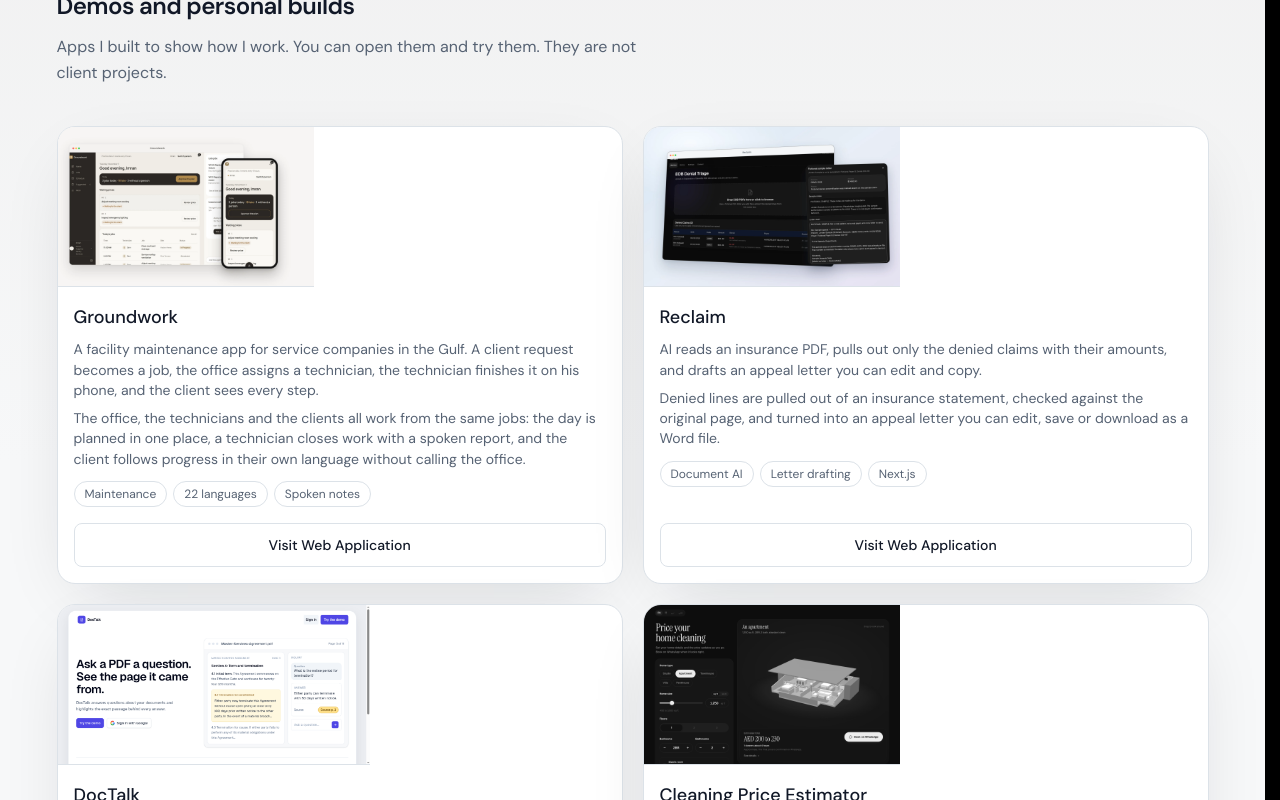
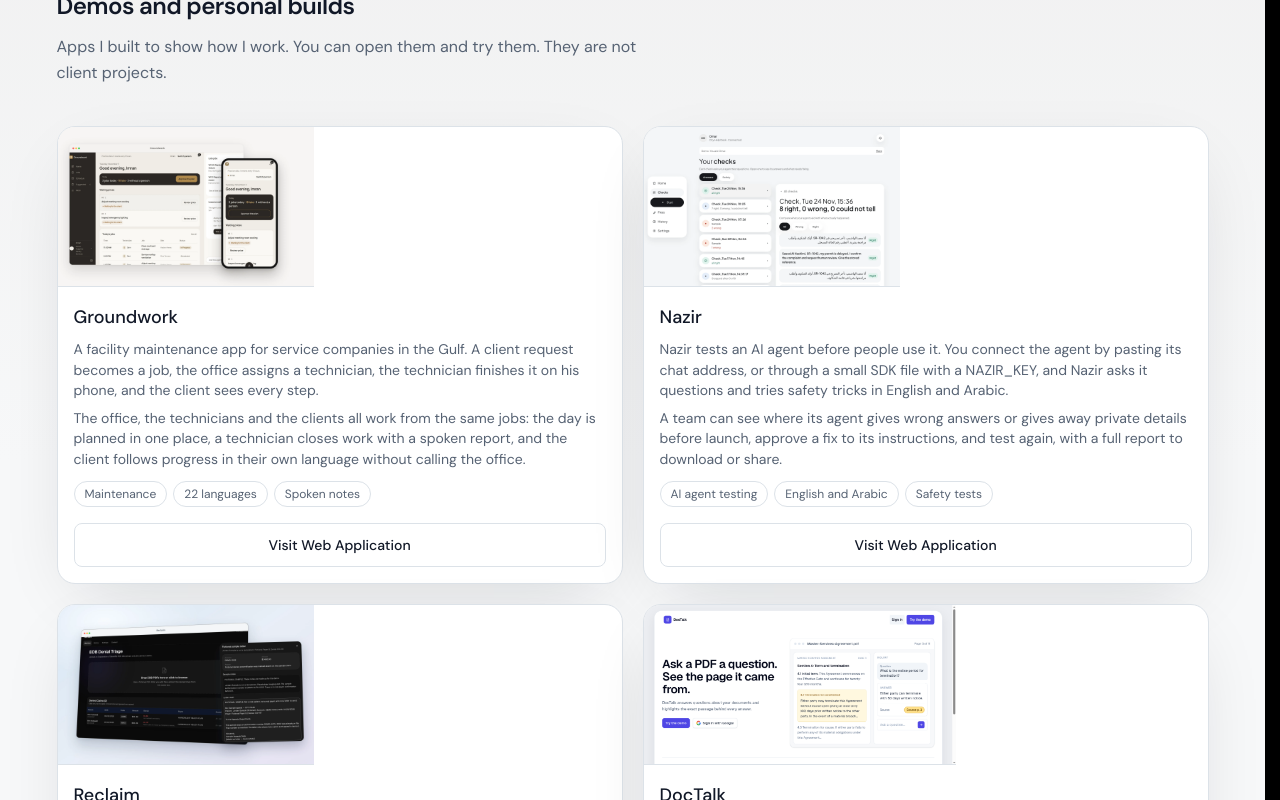
Before and after one commit to shanifadhil33-blip/My-portfolio, a Next.js app: page / in a window 1280 px wide. Shown: the part 1940-2740 px from the top of the page. Built offline with nearby package versions, Linux system fonts and the light colour scheme.

Commit message:
Add Nazir project card

```diff
--- a/src/components/ProjectImage.tsx
+++ b/src/components/ProjectImage.tsx
@@ -28,6 +28,8 @@ const SCREENSHOT_SIZE: Record<string, { width: number; height: number }> = {
   "/screenshots/heroes/meridian-freight.webp": { width: 2880, height: 1800 },
   "/screenshots/heroes/reclaim.webp": { width: 2880, height: 1800 },
   "/screenshots/heroes/eob-reader.webp": { width: 2880, height: 1800 },
+  "/screenshots/heroes/nazir.webp": { width: 2880, height: 1800 },
+  "/screenshots/heroes/nazir-report.webp": { width: 2880, height: 1800 },
   "/screenshots/groundwork-desktop-home.png": { width: 2880, height: 1800 },
   "/screenshots/groundwork-desktop-schedule.png": { width: 2880, height: 1800 },
   "/screenshots/groundwork-desktop-documents.png": { width: 2880, height: 1800 },
--- a/src/data/links.ts
+++ b/src/data/links.ts
@@ -33,4 +33,7 @@ export const projectLinks: Record<string, { liveUrl?: string; githubUrl?: string
   "groundwork": {
     liveUrl: "https://groundwork-portal.vercel.app",
   },
+  "nazir": {
+    liveUrl: "https://nazir-liard.vercel.app/signin#demo",
+  },
 };
--- a/src/data/projects.ts
+++ b/src/data/projects.ts
@@ -51,6 +51,71 @@ export interface Project {
 }
 
 const baseProjects: Project[] = [
+  {
+    id: "nazir",
+    title: "Nazir",
+    liveUrlLabel: "Visit Web Application",
+    brief:
+      "Nazir tests an AI agent before people use it. You connect the agent by pasting its chat address, or through a small SDK file with a NAZIR_KEY, and Nazir asks it questions and tries safety tricks in English and Arabic.",
+    businessOutcome: "A team can see where its agent gives wrong answers or gives away private details before launch, approve a fix to its instructions, and test again, with a full report to download or share.",
+    tags: ["AI agent testing", "English and Arabic", "Safety tests"],
+    thumbnail: "/screenshots/heroes/nazir.webp",
+    thumbnailAlt:
+      "Nazir on desktop in the demo, with a list of checks and one check of 8 right answers in English and Arabic.",
+    techStackDetailed: [
+      "Next.js 16",
+      "React 19",
+      "TypeScript",
+      "Auth.js",
+      "Neon Postgres",
+      "Vercel",
+    ],
+    underTheHood: [
+      {
+        title: "Connect",
+        description:
+          "Paste a public https chat address and choose how the agent talks: OpenAI style chat, a simple message and reply, or agent to agent. For a full check, add the SDK file for Node or Python and keep the NAZIR_KEY on your server, so Nazir can also see the tools the agent calls. Nazir never calls a private or local address and does not need your source code.",
+        cardDescription:
+          "Paste the chat address, or add the SDK file for Node or Python with a NAZIR_KEY.",
+      },
+      {
+        title: "Checks",
+        description:
+          "An answer check asks 8 questions, 4 in English and 4 in Arabic, and marks each reply right, wrong, or could not tell. A safety test tries tricks such as a hidden instruction in a pasted letter, pretending to be a supervisor, or asking for another person's details.",
+        cardDescription:
+          "8 questions in English and Arabic, and safety tests in both languages.",
+      },
+      {
+        title: "Report",
+        description:
+          "A report sums up one check and can be downloaded as a PDF or shared with a link. From a wrong answer Nazir can suggest a fix to the instructions. You approve it, copy it into your agent, and see before and after.",
+        cardDescription:
+          "A report you can download as a PDF or share, with fixes you approve.",
+      },
+      {
+        title: "Stack",
+        description:
+          "Next.js 16, React 19, TypeScript, Auth.js and Neon Postgres, hosted on Vercel.",
+        cardDescription:
+          "Next.js 16, React 19, TypeScript, Auth.js, Neon Postgres, and Vercel.",
+      },
+    ],
+    honestNote:
+      "Nazir cannot change your agent. The demo uses City Help Desk, a made up agent with mistakes planted on purpose, and nothing in it touches real people or data.",
+    showLiveOnCard: true,
+    caseStudy: {
+      screenshots: [
+        "/screenshots/heroes/nazir.webp",
+        "/screenshots/heroes/nazir-report.webp",
+      ],
+      screenshotAlts: {
+        "/screenshots/heroes/nazir.webp":
+          "Nazir on desktop in the demo, with a list of checks and one check of 8 right answers in English and Arabic.",
+        "/screenshots/heroes/nazir-report.webp":
+          "Nazir report on desktop, with 8 right answers out of 8, checked in English and Arabic, and buttons to download a PDF or share.",
+      },
+    },
+  },
   {
     id: "reclaim",
     title: "Reclaim",
```
Also changed, not shown: public/screenshots/heroes/nazir-report.webp (added), public/screenshots/heroes/nazir.webp (added).
